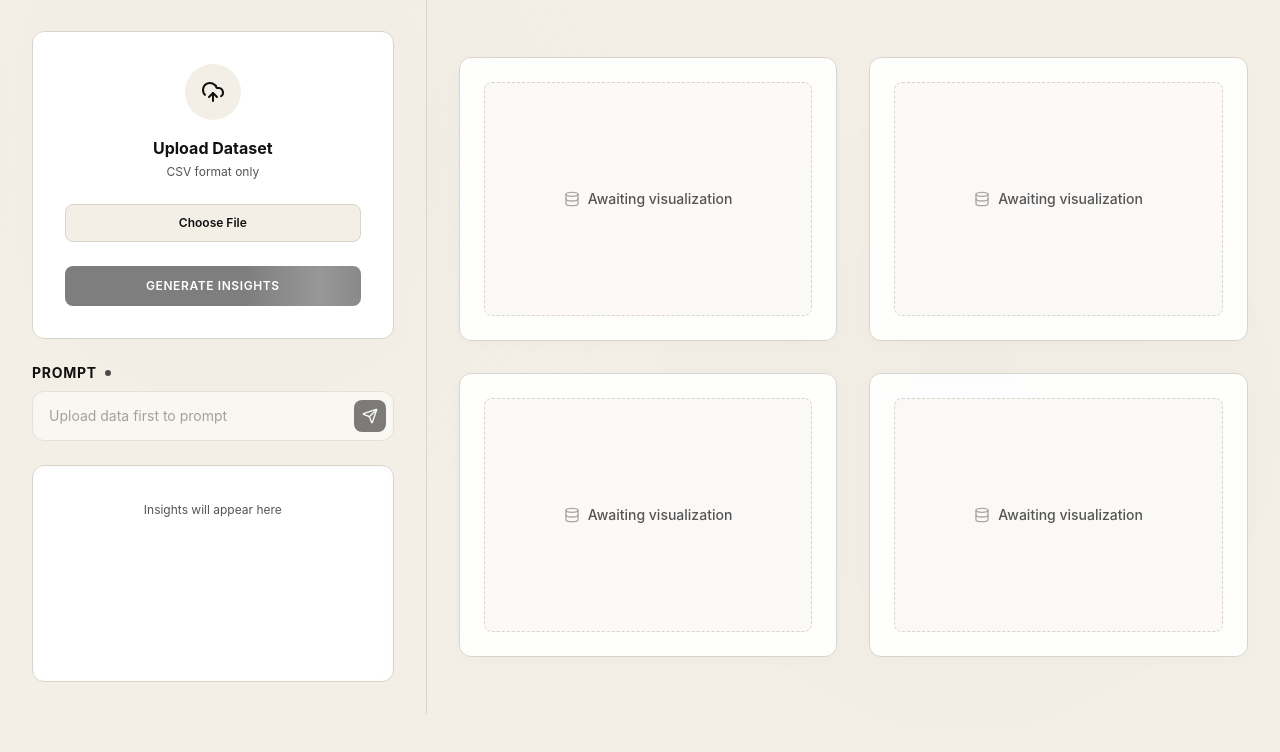
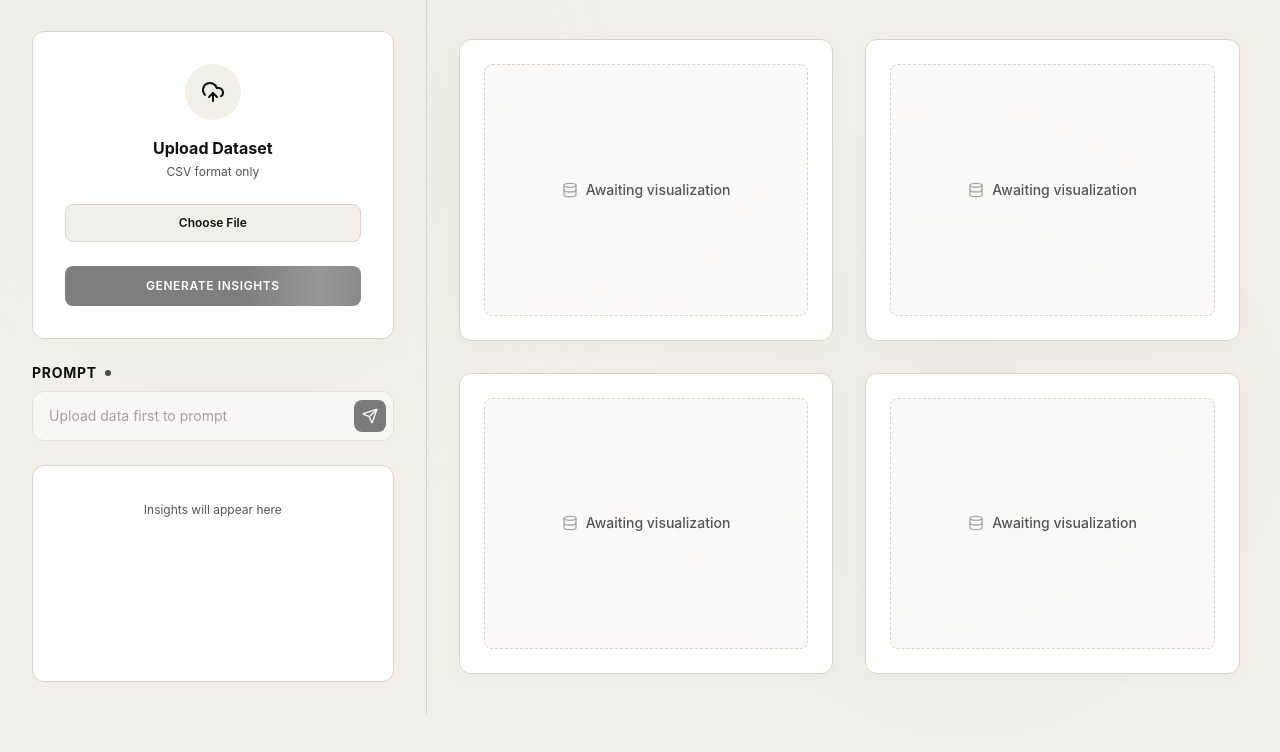
Before and after one commit to wolf1276/clarion, a React (Vite) app: page / in a window 1280 px wide. Shown: the top 752 px of the page. Built offline with nearby package versions, Linux system fonts and the light colour scheme.

Commit message:
style: exactly center 2x2 grid without arbitrary aspect bounds, allowing natural flex stretching

```diff
--- a/src/App.jsx
+++ b/src/App.jsx
@@ -457,9 +457,9 @@ function App() {
           initial={{ opacity: 0 }}
           animate={{ opacity: 1 }}
           transition={{ duration: 0.8, delay: 0.2 }}
-          className="flex-1 bg-transparent overflow-y-auto z-10 custom-scrollbar flex items-center justify-center p-8"
+          className="flex-1 bg-transparent overflow-hidden z-10 flex items-center justify-center p-8"
         >
-          <div className="w-full max-w-6xl aspect-[4/3] max-h-[900px] min-h-[600px] grid grid-cols-1 xl:grid-cols-2 grid-rows-4 xl:grid-rows-2 gap-8">
+          <div className="w-full h-full max-w-6xl max-h-[850px] min-h-[500px] grid grid-cols-1 xl:grid-cols-2 grid-rows-4 xl:grid-rows-2 gap-8 custom-scrollbar pt-2 pr-2 pb-2">
             <AnimatePresence>
               {[0, 1, 2, 3].map((index) => {
                 const chart = charts[index];
```
Also changed, not shown: 1 other file (tests, documents, lock files or other folders).
